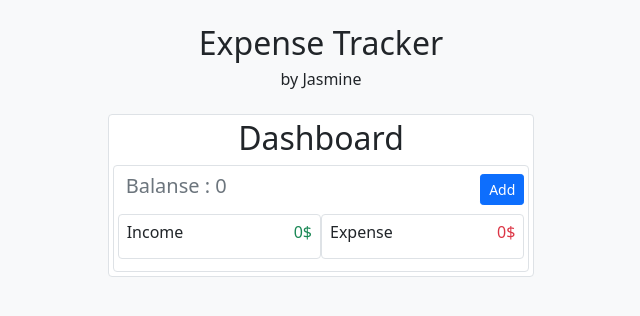
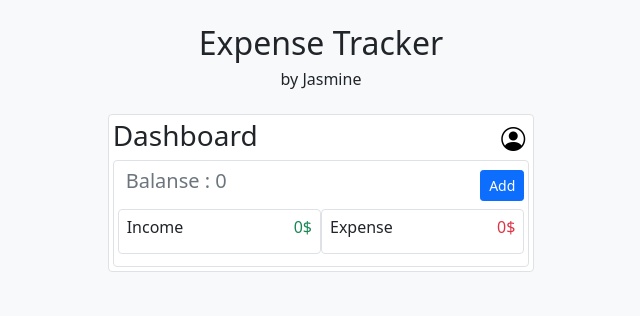
Before and after one commit to YasamanKarimArabgard/ExpenseTracker-reactjs, a React (Create React App) app: page / in a window 1280 px wide. Shown: the top 316 px of the page, without its empty margins (319-959 px from the left). Built offline with nearby package versions, Linux system fonts and the light colour scheme.

Commit message:
add account

```diff
--- a/src/Components/ExpenseApp/ExpenseApp.jsx
+++ b/src/Components/ExpenseApp/ExpenseApp.jsx
@@ -23,7 +23,12 @@ const ExpenseApp = () => {
 
     return (
         <section className='col-11 col-sm-4 bg-white border rounded mt-3 p-1'>
-            <h2 className='text-center'>Dashboard</h2>
+            <div className='col-12 d-flex justify-content-between align-items-center'>
+                <h3 className='text-center'>Dashboard</h3>
+                <a href='https://github.com/YasamanKarimArabgard' className='text-black'>
+                    <i class="bi bi-person-circle mx-1" />
+                </a>
+            </div>
             <div className='rounded border p-1'>
                 <OverViewComponent expense={expense}
                     income={income}
--- a/src/index.css
+++ b/src/index.css
@@ -41,3 +41,7 @@ table {
 	border-collapse: collapse;
 	border-spacing: 0;
 }
+
+.bi-person-circle{
+	font-size: 1.5em;
+}
```
